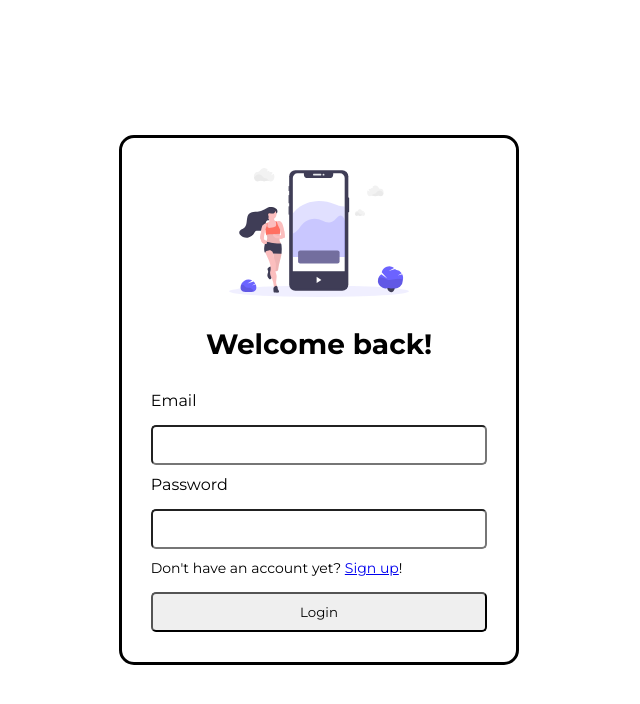
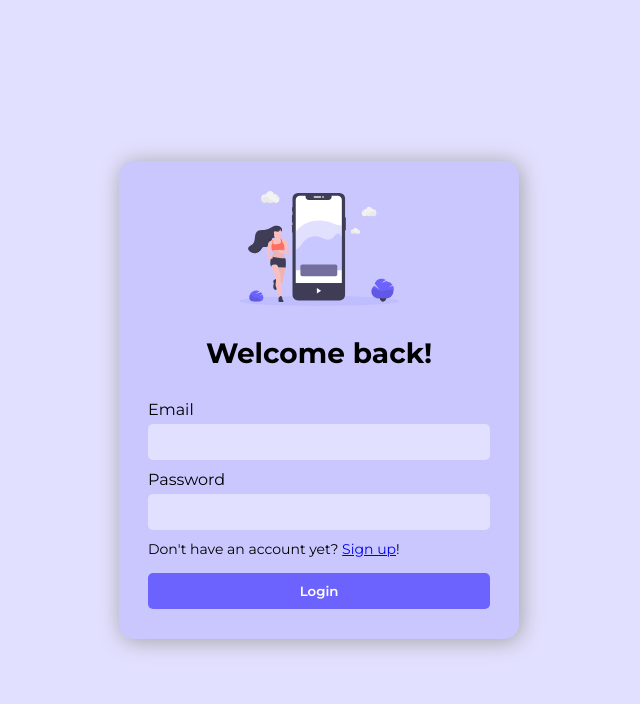
Before and after one commit to JKukielski/fitness-tracking-app, a React (Vite) app in the folder frontend/: page /login in a window 1280 px wide. Shown: the top 704 px of the page, without its empty margins (321-961 px from the left). Built offline with nearby package versions, Linux system fonts and the light colour scheme.

Commit message:
final styles for login and register pages

```diff
--- a/frontend/src/styles/LoginRegister.css
+++ b/frontend/src/styles/LoginRegister.css
@@ -4,23 +4,29 @@
     display: flex;
     justify-content: center;
     align-items: center;
+    background-color: var(--color-primary-light);
 }
 
 .form {
-    width: 400px;
+    width: 95%;
+    max-width: 400px;
 
     display: flex;
     flex-direction: column;
     justify-content: center;
     align-items: center;
 
-    border: 3px solid black;
     border-radius: 15px;
     padding: 30px 10px;
+
+    background-color: var(--color-primary);
+    -webkit-box-shadow: 2px 2px 22px 0px rgba(163, 163, 163, 1);
+    -moz-box-shadow: 2px 2px 22px 0px rgba(163, 163, 163, 1);
+    box-shadow: 2px 2px 22px 0px rgba(163, 163, 163, 1);
 }
 
 .form-image {
-    width: 180px;
+    width: 160px;
     margin-bottom: 30px;
 }
 
@@ -38,9 +44,13 @@
 }
 
 .form-input {
-    margin-top: 15px;
+    margin-top: 5px;
     padding: 10px;
     border-radius: 5px;
+
+    background-color: var(--color-primary-light);
+    border: none;
+    outline: none;
 }
 
 .form-redirect {
@@ -54,6 +64,10 @@
     padding: 10px;
     border-radius: 5px;
     cursor: pointer;
+    border: none;
+    background-color: var(--color-contrast);
+    color: #FFF;
+    font-weight: 600;
 }
 
 .form-error {
```
